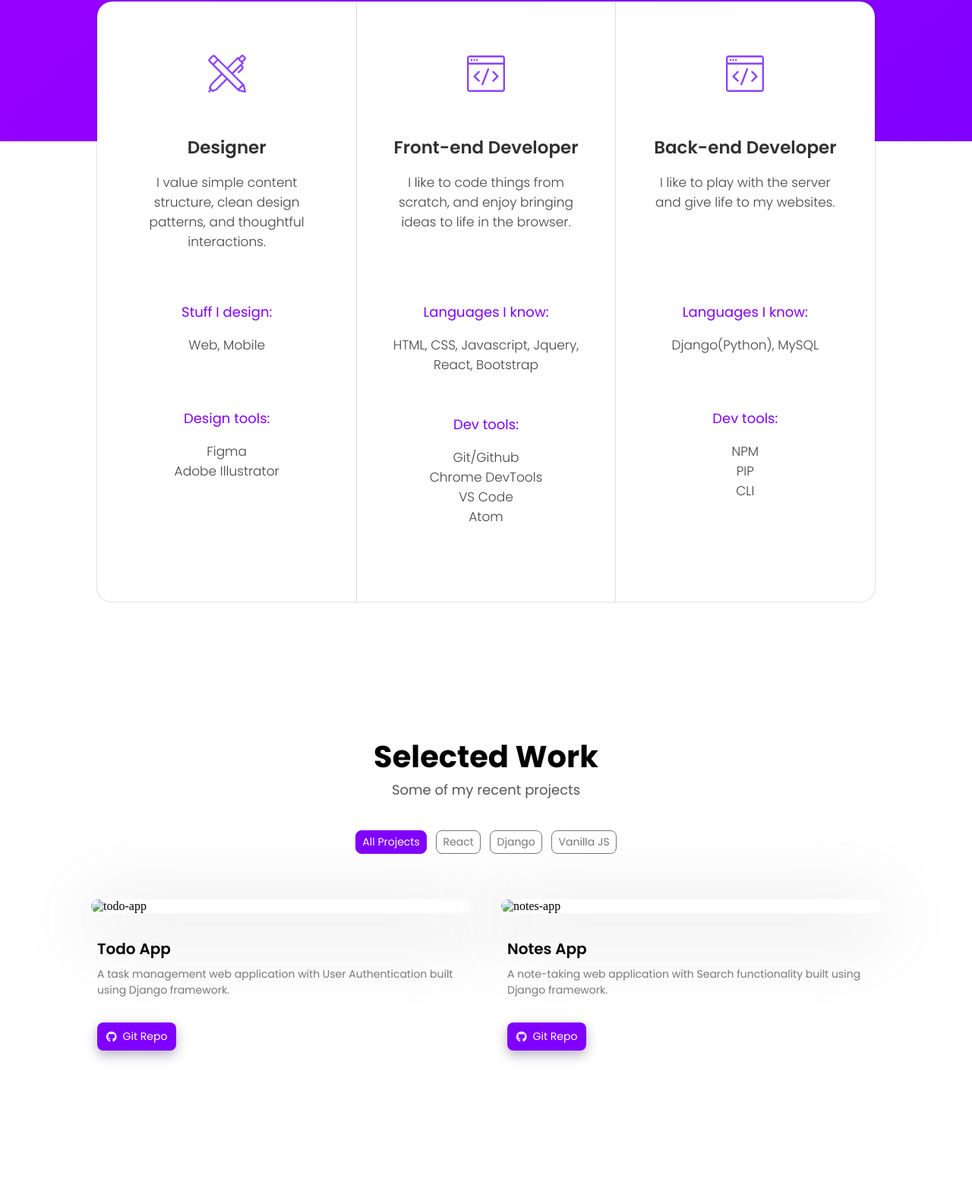
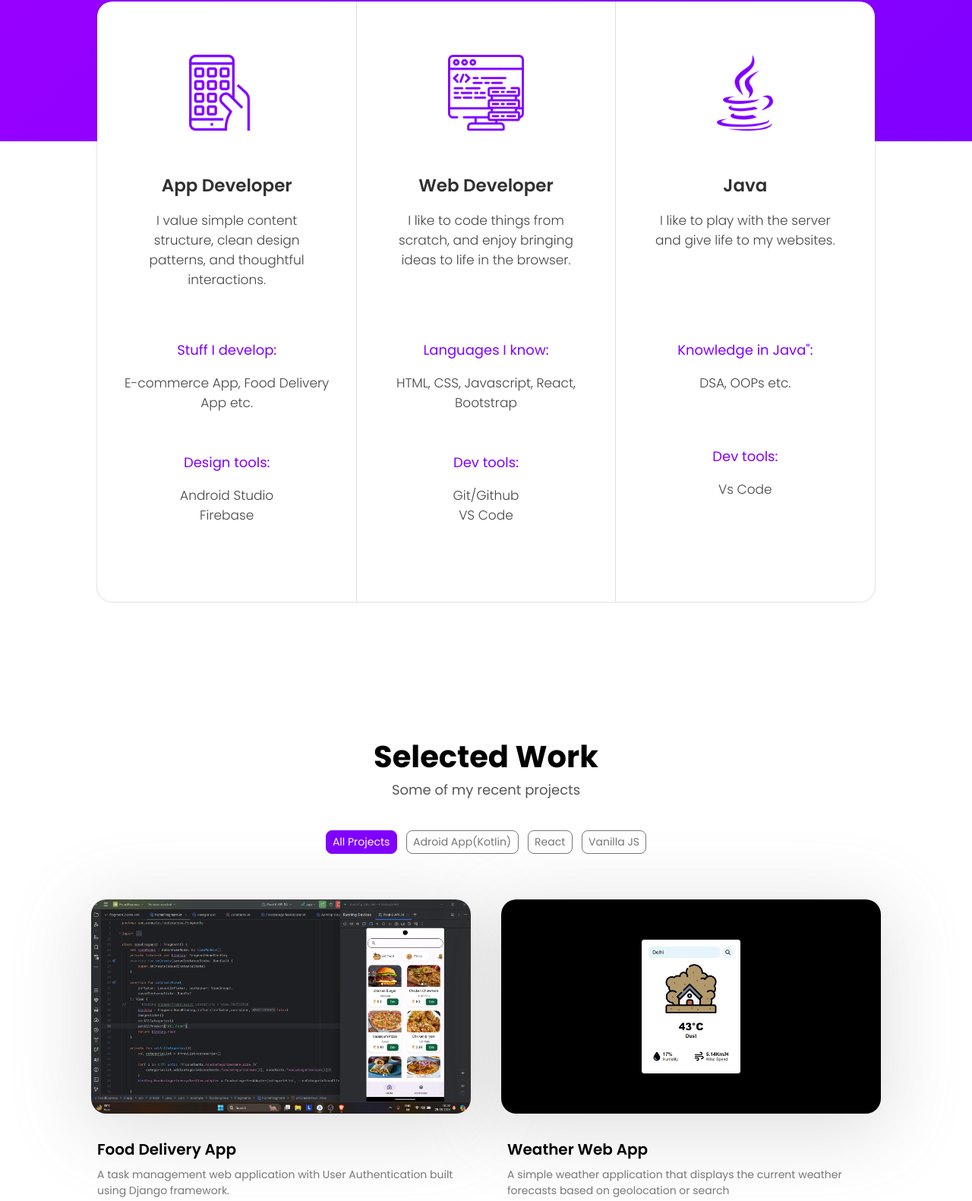
Before and after one commit to DipeshShrestha123/Dipesh_Shrestha, a plain HTML site: page index.html in a window 1280 px wide. Shown: the part 1054-2635 px from the top of the page at 76% size. Drawn offline with Linux system fonts and the light colour scheme.

Commit message:
updating portfolio

```diff
--- a/CSS/style.css
+++ b/CSS/style.css
@@ -3,6 +3,7 @@
 body{
   margin: 0;
   padding: 0;
+  overflow-x: hidden;
 }
 
 nav{
@@ -187,8 +188,8 @@ nav{
   border-right: 1px solid #dbdbdb;
 }
 .card > img{
-  width: 50px;
-  height: 50px;
+  width: 100px;
+  height: 100px;
   margin: 70px auto;
   margin-bottom: 20px;
 }
@@ -639,6 +640,8 @@ footer > p{
     }
 
     .card > img{
+      width: 70px;
+      height: 70px;
       margin-top: 50px;
       margin-bottom: 10px;
     }
--- a/index.html
+++ b/index.html
@@ -84,27 +84,27 @@
 
         <div class="cards_wrap">
           <div class="card" id="card1">
-            <img src="image/designer.svg" alt="" />
+            <img src="image/appdev.png" alt="" />
             <div class="box1">
-              <h1>Designer</h1>
+              <h1>App Developer</h1>
               <p>
                 I value simple content structure, clean design patterns, and
                 thoughtful interactions.
               </p>
             </div>
             <div class="box2">
-              <h2>Stuff I design:</h2>
-              <p> Web, Mobile</p>
+              <h2>Stuff I develop:</h2>
+              <p> E-commerce App, Food Delivery App etc.</p>
             </div>
             <div class="box3">
               <h2>Design tools:</h2>
-              <p>Figma<br />Adobe Illustrator</p>
+              <p>Android Studio<br />Firebase</p>
             </div>
           </div>
           <div class="card" id="card2">
-            <img src="image/frontend.svg" alt="" />
+            <img src="image/webdev.png" alt="" />
             <div class="box1">
-              <h1>Front-end Developer</h1>
+              <h1>Web Developer</h1>
               <p>
                 I like to code things from scratch, and enjoy bringing ideas to
                 life in the browser.
@@ -112,28 +112,28 @@
             </div>
             <div class="box2">
               <h2>Languages I know:</h2>
-              <p>HTML, CSS, Javascript, Jquery, React, Bootstrap</p>
+              <p>HTML, CSS, Javascript, React, Bootstrap</p>
             </div>
             <div class="box3">
               <h2>Dev tools:</h2>
-              <p>Git/Github<br />Chrome DevTools<br />VS Code<br />Atom</p>
+              <p>Git/Github<br />VS Code</p>
             </div>
           </div>
           <div class="card" id="card3">
-            <img src="image/frontend.svg" alt="" />
+            <img src="image/java-logo.png" alt="" />
             <div class="box1">
-              <h1>Back-end Developer</h1>
+              <h1>Java</h1>
               <p>
                 I like to play with the server and give life to my websites.
               </p>
             </div>
             <div class="box2">
-              <h2>Languages I know:</h2>
-              <p>Django(Python), MySQL</p>
+              <h2>Knowledge in Java":</h2>
+              <p>DSA, OOPs etc.</p>
             </div>
             <div class="box3">
               <h2>Dev tools:</h2>
-              <p>NPM<br />PIP<br />CLI</p>
+              <p>Vs Code</p>
             </div>
           </div>
         </div>
@@ -156,17 +156,17 @@
         <li>
           <button
             class="filter-option"
-            value="reactjs"
+            value="Android App"
             onclick="handleFilter(event)">
-            React
+            Adroid App(Kotlin)
           </button>
         </li>
         <li>
           <button
             class="filter-option"
-            value="django"
+            value="React"
             onclick="handleFilter(event)">
-            Django
+            React
           </button>
         </li>
         <li>
@@ -185,7 +185,7 @@
 
       <div class="all-projects-wrap">
         <a
-          href="https://github.com/tusharsrivastav/"
+          href="https://github.com/DipeshShrestha123"
           target="_blank"
           class="all-projects-btn">
           <i class="fa-brands fa-github"></i>
@@ -211,28 +211,22 @@
 
       <div class="footer_links">
         <a
-          href="https://github.com/tusharsrivastav"
+          href="https://github.com/DipeshShrestha123"
           class="social"
           target="_blank">
           <i class="fa-brands fa-github"></i>
         </a>
         <a
-          href="https://www.linkedin.com/in/tushar-srivastava-739009223/"
+          href="https://www.linkedin.com/in/dipesh-shrestha-087197253/"
           class="social"
           target="_blank">
           <i class="fa-brands fa-linkedin-in"></i>
         </a>
-        <a href="https://twitter.com/TusharS_23" class="social" target="_blank">
+        <a href="https://x.com/SinixterO" class="social" target="_blank">
           <i class="fa-brands fa-twitter"></i>
         </a>
         <a
-          href="https://tusharsrivastava.hashnode.dev/"
-          class="social"
-          target="_blank">
-          <i class="fa-brands fa-hashnode"></i>
-        </a>
-        <a
-          href="https://www.instagram.com/tushardevelops/"
+          href="https://www.instagram.com/dipesh_android.dev/"
           class="social"
           target="_blank">
           <i class="fa-brands fa-instagram"></i>
--- a/scripts/script.js
+++ b/scripts/script.js
@@ -1,61 +1,61 @@
 const projects = [
   {
-      img: "../Images/todo.png",
-      alt: "todo-app",
-      title: "Todo App",
+    img: "../image/foodexpress.png",
+    alt: "Food Delivery App",
+    title: "Food Delivery App",
     description:
       "A task management web application with User Authentication built using Django framework.",
-      linkgithub: "https://github.com/tusharsrivastav/todo_authenticated_app",
+    linkgithub: "https://github.com/DipeshShrestha123/Food-Ordering-Application",
     linklive: "",
-      filter: "django",
+    filter: "Android App",
   },
   {
-      img: "../Images/notes.png",
-      alt: "notes-app",
-      title: "Notes App",
+    img: "../image/Weather.png",
+    alt: "Weather img",
+    title: "Weather Web App",
     description:
-        "A note-taking web application with Search functionality built using Django framework.",
-      linkgithub: "https://github.com/tusharsrivastav/notes-app-django",
-      linklive: "",
-      filter: "django",
+      "A simple weather application that displays the current weather forecasts based on geolocation or search",
+    linkgithub: "https://github.com/DipeshShrestha123/Moon-Savers",
+    linklive: "https://dipeshshrestha123.github.io/Weather_App/",
+    filter: "vanillajs",
   },
   {
-      img: "../Images/zomato.png",
-      alt: "zomato-clone",
-      title: "Zomato Clone",
-      description: "A Zomato clone app using ReactJs.",
-      linkgithub: "https://github.com/tusharsrivastav/zomato-clone",
-      linklive: "https://tushardevelops.com/zomato-clone/",
-      filter: "reactjs",
+    img: "../image/Todo.jpg",
+    alt: "TO-DO",
+    title: "TO-DO",
+    description:"A simple To-Do web app made using HTML, CSS, and JavaScript.",
+    linkgithub: "#",
+    linklive: "#",
+    filter: "React",
   },
   {
-      img: "../Images/quiz-generator.jpeg",
+    img: "../image/quiz.png",
     alt: "quiz-generator",
     title: "Quiz Generator",
     description:
       "A dynamic quiz generator appl built using ReactJs, that creates a quiz based on the difficulty level and topics specified by the user.",
-      linkgithub: "https://github.com/tusharsrivastav/quiz-generator",
-      linklive: "https://tushardevelops.com/quiz-generator/",
-      filter: "reactjs",
+    linkgithub: "https://github.com/DipeshShrestha123/Quiz-Generator",
+    linklive: "https://dipeshshrestha123.github.io/Quiz-Generator/",
+    filter: "React",
   },
   {
-      img: "../Images/temp-converter.png",
+    img: "../image/temp-converter.png",
     alt: "temperature-converter",
     title: "Temperature Converter",
     description:
       "A simple temperature converter webapp made using HTML, CSS and Javascript.",
-      linkgithub: "https://github.com/tusharsrivastav/temperature-converter",
-      linklive: "https://tushardevelops.com/temperature-converter/",
+    linkgithub: "https://github.com/DipeshShrestha123/Temperature-Converter",
+    linklive: "https://dipeshshrestha123.github.io/Temperature-Converter/",
     filter: "vanillajs",
   },
   {
-      img: "../Images/background-generator.jpeg",
+    img: "../image/background-generator.jpeg",
     alt: "background-generator",
     title: "Background Generator",
     description:
       "A simple javascript app that lets users to create different backgrounds and generates its CSS code.",
-      linkgithub: "https://github.com/tusharsrivastav/background-generator",
-      linklive: "https://tushardevelops.com/background-generator/",
+    linkgithub: "https://github.com/DipeshShrestha123/Background-Generator",
+    linklive: "https://dipeshshrestha123.github.io/Background-Generator/",
     filter: "vanillajs",
   },
 ];
```
Also changed, not shown: image/Weather.png (added), image/appdev.png (added), image/background-generator.jpeg (added), image/foodexpress.png (added), image/java-logo.png (added), image/quiz.png (added), image/temp-converter.png (added), image/webdev.png (added). Lines whose indentation alone changed are shown as unchanged.
